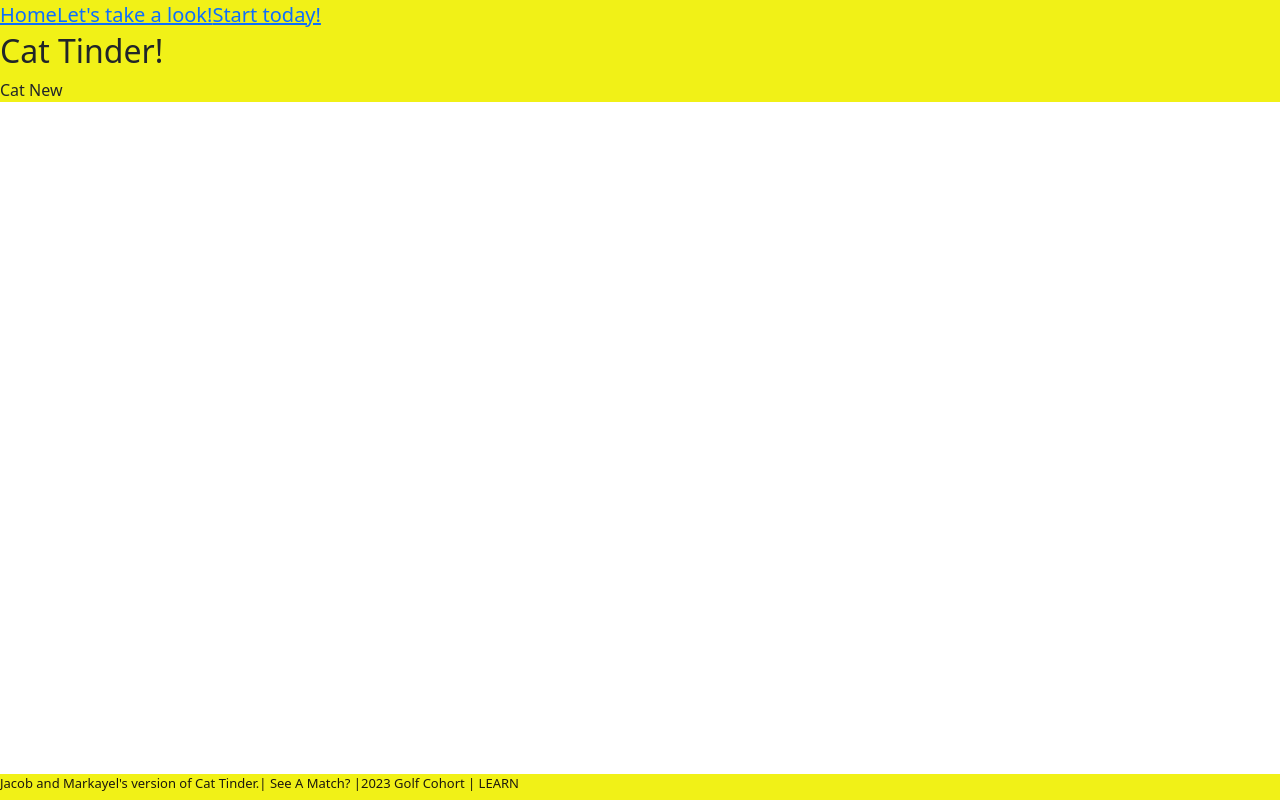
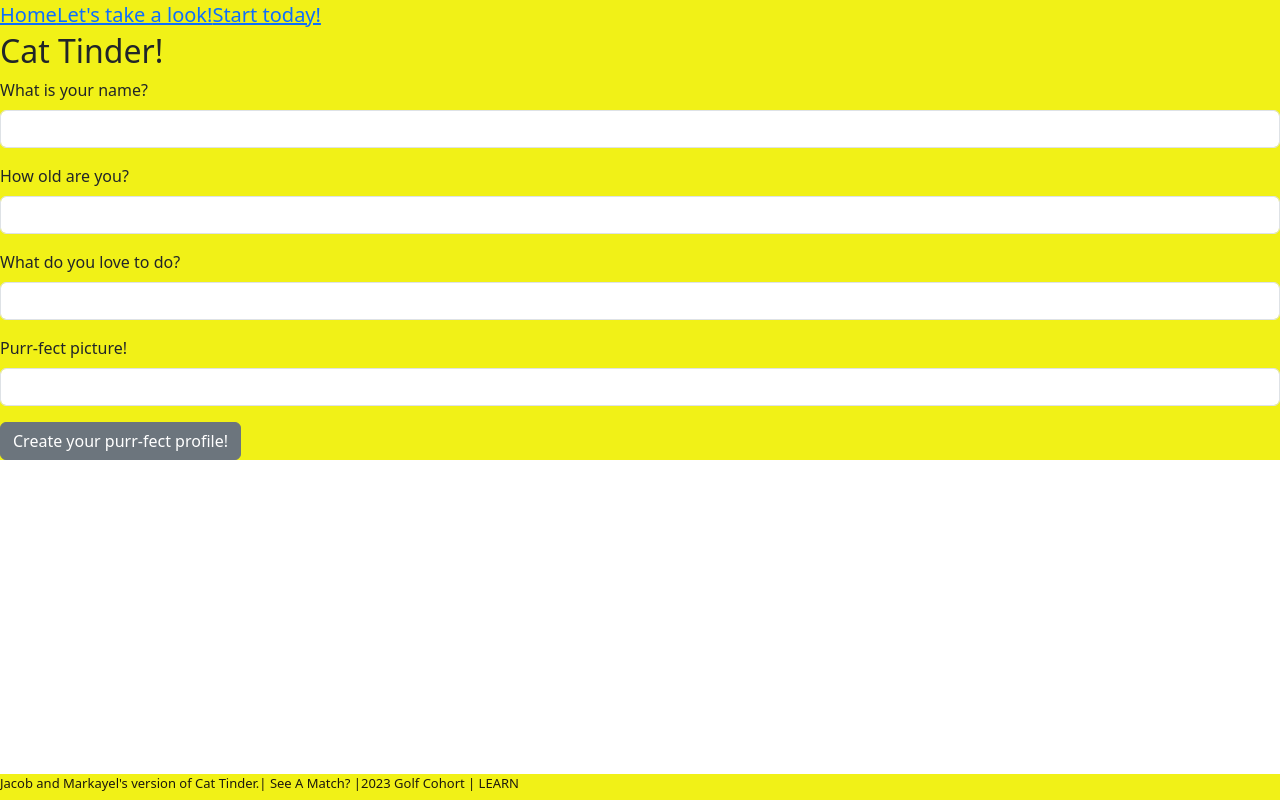
Before and after one commit to learn-academy-2023-golf/cat-tinder-frontend-mo-ja-cat-tinder, a React (Create React App) app: page /catnew in a window 1280 px wide. Built offline with nearby package versions, Linux system fonts and the light colour scheme.

Commit message:
added create functionalty and more text to Catshow.js

```diff
--- a/src/App.js
+++ b/src/App.js
@@ -15,6 +15,10 @@ const App = () => {
 
   const [cats, setCats] = useState(mockCats)
 
+  const createCat = (cat) => {
+    console.log(cat)
+  }
+
   return (
     <div className="homepage">
       <h5> Cat Tinder! </h5>
@@ -23,7 +27,7 @@ const App = () => {
         <Route path="/" element={<Home />} />
         <Route path="/catindex" element={<CatIndex cats={cats} />} />
         <Route path="/catshow/:id" element={<CatShow cats={cats} />} />
-        <Route path="/catnew" element={<CatNew />} />
+        <Route path="/catnew" element={<CatNew createCat={createCat} />} />
         <Route path="/catedit" element={<CatEdit />} />
         <Route path="*" element={<NotFound />} />
       </Routes>
--- a/src/Pages/CatNew.js
+++ b/src/Pages/CatNew.js
@@ -1,10 +1,45 @@
-import React from "react"
+import React, { useState } from "react"
+import { Form, FormGroup, Input, Label, Button } from "reactstrap"
+import { useNavigate } from "react-router-dom"
 
-const CatNew = () => {
-  return(
+const CatNew = ({ createCat }) => {
+  const navigate = useNavigate()
+  const [newCat, setNewCat] = useState({
+    name: "",
+    age: "",
+    enjoys: "",
+    image: ""
+  })
+  const handleChange = (e) => {
+    setNewCat({ ...newCat, [e.target.name]: e.target.value })
+  }
+  const handleSubmit = () => {
+    createCat(newCat)
+    navigate("/catindex")
+  }
+  return (
     <>
-     Cat New
+      <FormGroup>
+        <Label for="name">What is your name?</Label>
+        <Input type="text" name="name" onChange={handleChange} value={newCat.name} />
+      </FormGroup>
+      <FormGroup>
+        <Label for="age">How old are you?</Label>
+        <Input type="text" name="age" onChange={handleChange} value={newCat.age} />
+      </FormGroup>
+      <FormGroup>
+        <Label for="enjoys">What do you love to do?</Label>
+        <Input type="text" name="enjoys" onChange={handleChange} value={newCat.enjoys} />
+      </FormGroup>
+      <FormGroup>
+        <Label for="image">Purr-fect picture!</Label>
+        <Input type="URL" name="image" onChange={handleChange} value={newCat.image} />
+      </FormGroup>
+      <Button onClick={handleSubmit} name="submit">
+        Create your purr-fect profile!
+      </Button>
     </>
+
   )
 }
 
--- a/src/Pages/CatShow.js
+++ b/src/Pages/CatShow.js
@@ -10,8 +10,9 @@ const CatShow = ({ cats }) => {
     <div className="show-page">
       {selectedCat && (
         <>
-          <h2>I am {selectedCat.name}, age {selectedCat.age}.</h2>
-          <h3>I enjoy {selectedCat.enjoys}</h3>
+          <h2>Hi! My name is {selectedCat.name}, I am {selectedCat.age} years old.</h2>
+          <h3>Things I enjoy are {selectedCat.enjoys}</h3>
+          <h4>Lets make a purr-fect match!</h4>
           <img alt={selectedCat.name} src={selectedCat.image} />
         </>
       )}
```
Also changed, not shown: 1 other file (tests, documents, lock files or other folders).
